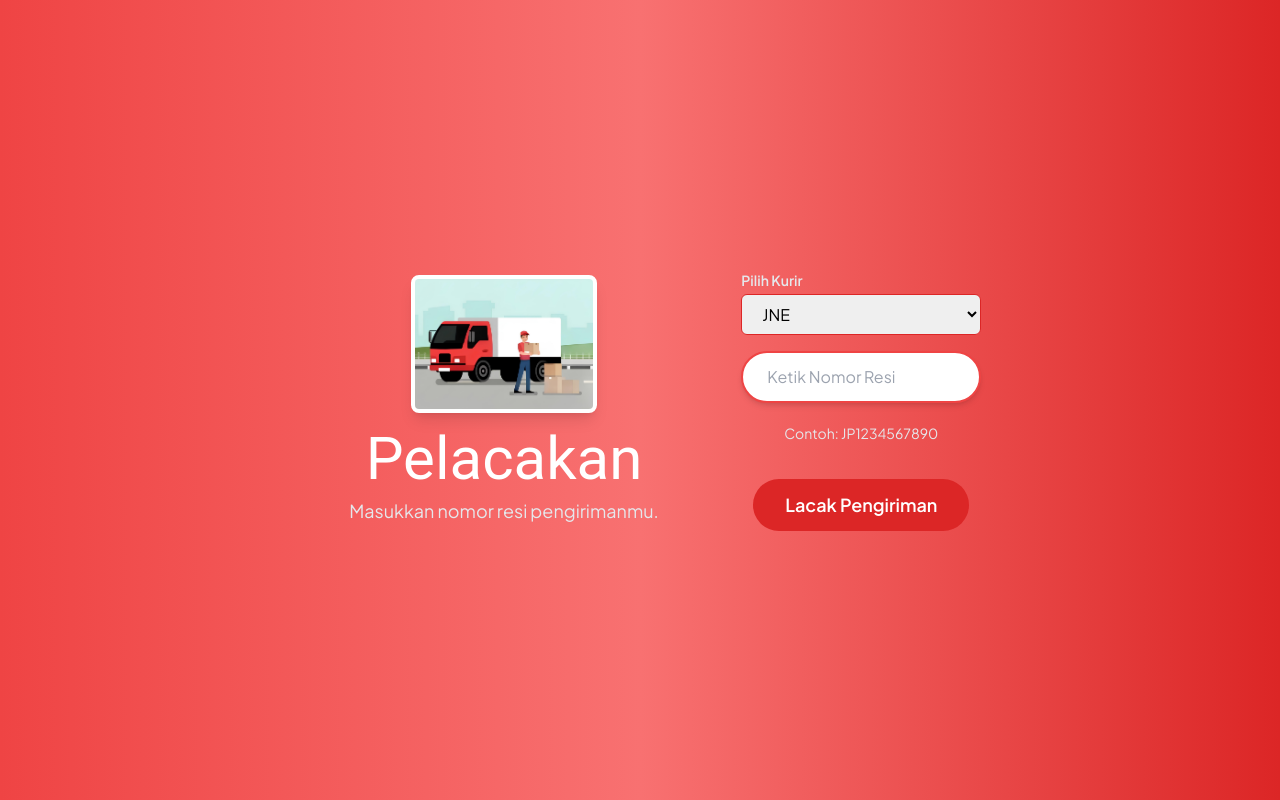
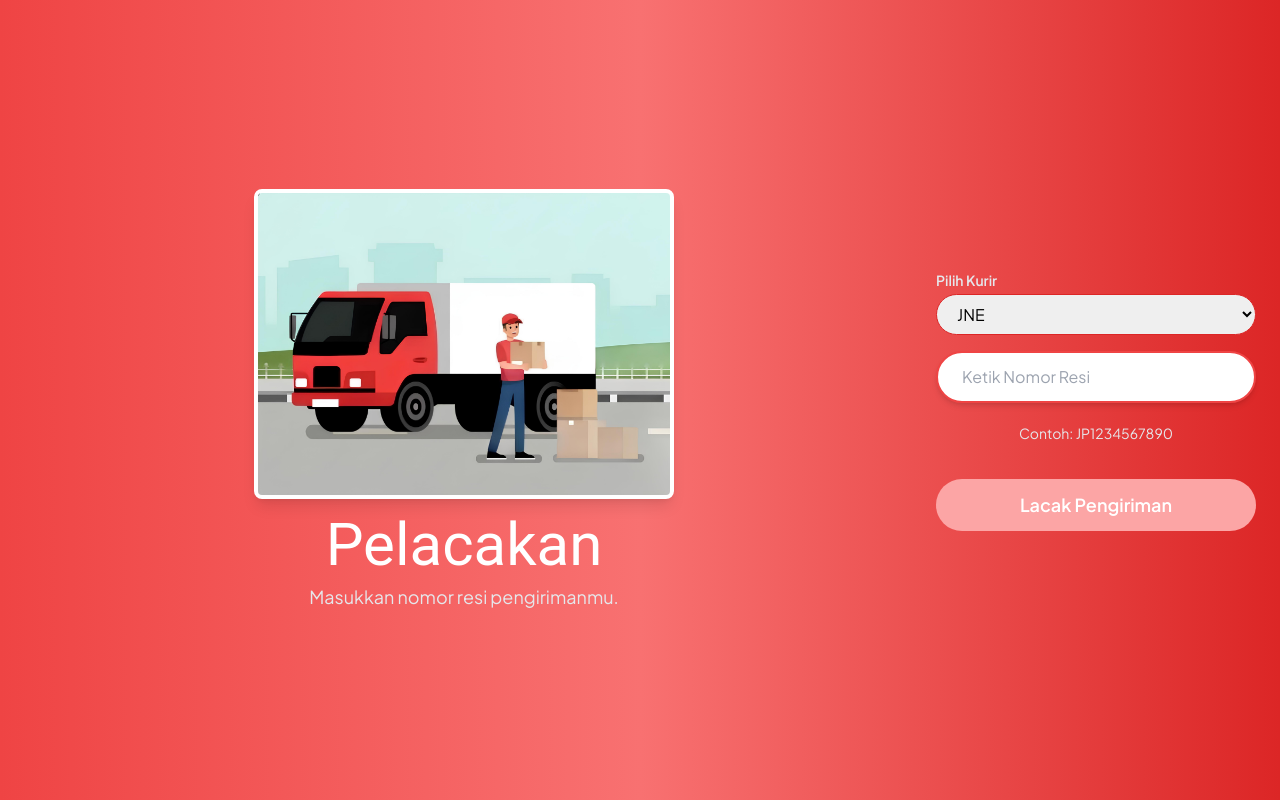
Before and after one commit to aminssmilee/trackingres-amins-front, a React (Vite) app: page /Tracking in a window 1280 px wide. Built offline with nearby package versions, Linux system fonts and the light colour scheme.

Commit message:
fix border

```diff
--- a/src/pages/Tracking.jsx
+++ b/src/pages/Tracking.jsx
@@ -65,7 +65,7 @@ export default function Tracking() {
         <div className="font-jakarta ">
           <div className="w-full flex bg-gradient-to-r from-red-500 via-red-400 to-red-600 flex-col md:flex-row items-center justify-center gap-8 p-6 min-h-screen font-jakarta">
             {/* Bagian kiri (logo dan judul) */}
-            <div className="w-1/3 flex flex-col  font-jakarta items-center justify-center p-5">
+            <div className="w-1/1 flex flex-col  font-jakarta items-center justify-center p-5">
               <img
                 src={truk}
                 alt="JNE Truck"
@@ -82,14 +82,14 @@ export default function Tracking() {
             {/* Bagian kanan (form kurir dan input resi) */}
             <div className="w-full md:w-auto flex flex-col items-center">
               {/* Pilih Kurir */}
-              <div className="mb-4 w-60">
+              <div className="mb-4 w-80">
                 <label className="block text-sm font-semibold text-gray-200 mb-1">
                   Pilih Kurir
                 </label>
                 <select
                   value={kurir}
                   onChange={(e) => setKurir(e.target.value)}
-                  className="w-full px-4 py-2 border border-red-600 rounded-md focus:outline-none focus:ring-2 focus:ring-red-500"
+                  className="w-full px-4 py-2 border border-red-600 rounded-full focus:outline-none focus:ring-2 focus:ring-red-500"
                 >
                   {kurirList.map((k) => (
                     <option key={k.code} value={k.code}>
@@ -100,7 +100,7 @@ export default function Tracking() {
               </div>
 
               {/* Input Resi */}
-              <div className="bg-white rounded-full  px-6 py-3 flex items-center shadow-md w-60 border-2 border-red-500">
+              <div className="bg-white rounded-full  px-6 py-3 flex items-center shadow-md w-80 border-2 border-red-500">
                 <input
                   type="text"
                   placeholder="Ketik Nomor Resi"
@@ -116,7 +116,7 @@ export default function Tracking() {
               <button
                 onClick={handleCekResi}
                 disabled={loading || !resi}
-                className={`bg-red-600 hover:bg-red-700 text-white text-lg font-semibold py-3 px-8 rounded-full transition duration-200 ${
+                className={`bg-red-300 hover:bg-red-700 w-80 text-white text-lg font-semibold py-3 px-8 rounded-full transition duration-200 ${
                   (!resi || loading) && "cursor-not-allowed"
                 }`}
               >
```
